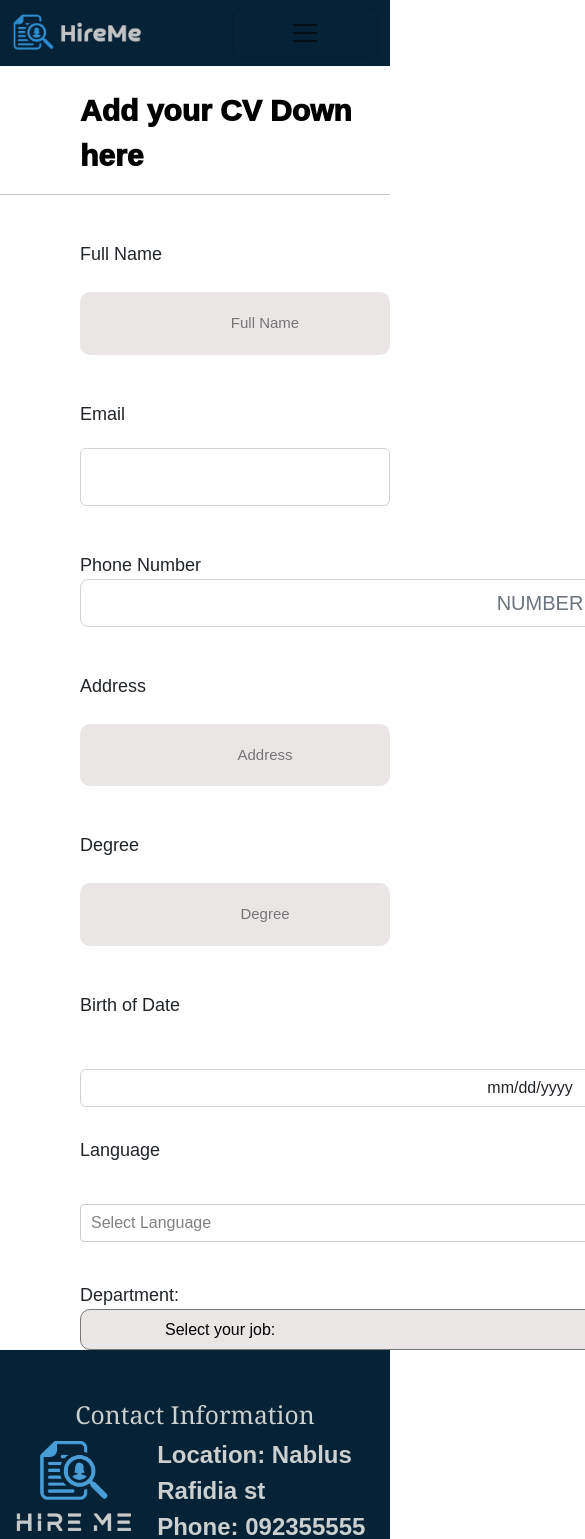
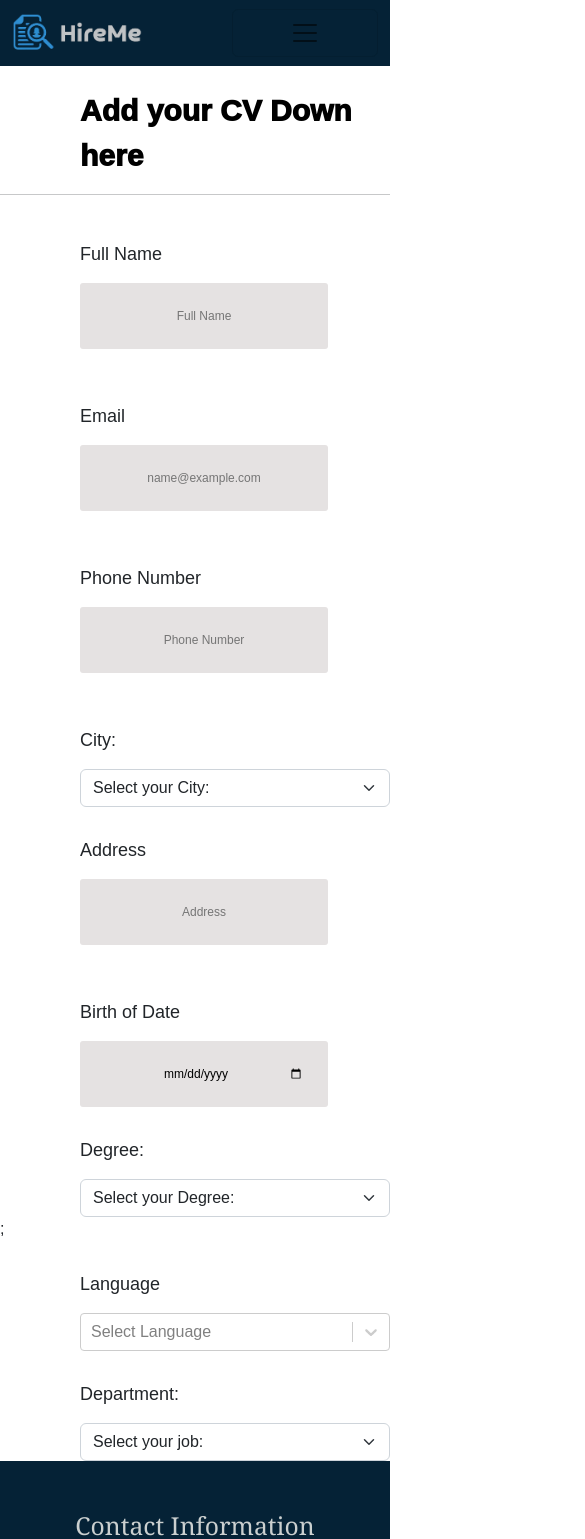
Before and after one commit to Namroutii/job-app-cap, a React (Create React App) app in the folder job-app/: page /add-cv in a window 390 px wide. Shown: the top 1539 px of the page, 585 px wide, since content can reach past the window. Built offline with nearby package versions, Linux system fonts and the light colour scheme.

Commit message:
make a component -select,date and url- and make the page responsive

```diff
--- /dev/null
+++ b/job-app/src/components/Inputs/Date.js
@@ -0,0 +1,18 @@
+import React from "react";
+
+const Date = () => {
+  return (
+    <>
+      <label className="label-form">Birth of Date</label>
+      <div className="form">
+        <input
+          calendar-picker="date"
+          className="fab-TextInput "
+          type="date"
+          required
+        />
+      </div>
+    </>
+  );
+};
+export default Date;
--- a/job-app/src/components/Inputs/Email.js
+++ b/job-app/src/components/Inputs/Email.js
@@ -1,13 +1,9 @@
-import "./Inputs.css"
-
+import "./Inputs.css";
 import { useState } from "react";
 
-const Email = (props) => {
-
-
+const Email = () => {
   const [email, setEmail] = useState("");
   const [checkEm, setCheckEmail] = useState("");
-
 
   const checkEmail = () => {
     if (email.length < 10) setCheckEmail("error");
@@ -16,22 +12,20 @@ const Email = (props) => {
 
   return (
     <>
-            <form>
-                <label className="select-label">Email</label>
-                <div className="form-floating mb-3">
+      <label className="label-form">Email</label>
+      <div className="form">
         <input
           type="email"
-                        className="form-control"
-                        id="floatingInput"
+          className="fab-TextInput "
           placeholder="name@example.com"
           onChange={(e) => {
             setEmail(e.target.value);
             checkEmail();
           }}
+          required
         />
       </div>
-                <p>{checkEm}</p>
-            </form>
+      <span className="validation">{checkEm}</span>
     </>
   );
 };
--- a/job-app/src/components/Inputs/Inputs.css
+++ b/job-app/src/components/Inputs/Inputs.css
@@ -1,21 +1,17 @@
 .form {
   margin-top: 10px;
-    max-width: 1000px;
+  max-width: 900px;
   padding-left: 80px;
   text-align: left;
-
 }
 
-.form-group label {
-
+.label-form {
   text-align: left;
   display: block;
-
-
+  padding-left: 80px;
+  margin-bottom: 15px;
 }
-
 .form-group input {
-
   border: none;
   background-color: rgb(235, 230, 230);
   width: 920px;
@@ -26,32 +22,13 @@
 }
 
 .form-group {
-
   padding-left: 80px;
 }
 
 input:focus {
   outline-color: rgb(32, 177, 255);
-
 }
-
-@media screen and (max-width: 600px) {
-    input[type=text] {
-        width: 100%;
-        margin-top: 0;
+.validation {
+  padding-left: 80px;
+  color: red;
 }
-}
-
-@media screen and (max-width: 600px) {
-    input[type=email] {
-        width: 100%;
-        margin-top: 0;
-    }
-}
-
-@media screen and (max-width: 600px) {
-    input[type=select] {
-        width: 100%;
-        margin-top: 0;
-    }
-}
--- a/job-app/src/components/Inputs/Phone.js
+++ b/job-app/src/components/Inputs/Phone.js
@@ -1,9 +1,8 @@
-import "./Inputs.css"
+import "./Inputs.css";
 
 import { useState } from "react";
 
 const Phone = (props) => {
-
   const [number, setNumber] = useState("");
   const [check, setCheck] = useState("");
 
@@ -16,19 +15,20 @@ const Phone = (props) => {
   return (
     <>
       <form>
-                <div className="form-number">
-                    <label>Phone Number</label>
+        <label className="label-form">{props.children} </label>
+        <div className="form">
           <input
-                        className="form-control form-control-lg"
+            className="fab-TextInput "
             type="phone"
-                        placeholder="NUMBER"
+            placeholder={props.children}
             onChange={(e) => {
               setNumber(e.target.value);
               checkNumber();
             }}
+            required
           />
         </div>
-                <p>{check}</p>
+        <span className="validation">{check}</span>
       </form>
     </>
   );
--- /dev/null
+++ b/job-app/src/components/Inputs/Select.js
@@ -0,0 +1,20 @@
+import React from "react";
+
+const Selects = () => {
+  return (
+    <>
+      <label className="label-form"> Degree:</label>
+      <div className="form">
+        <select className="form-select">
+          <option value={0}>Select your Degree:</option>
+          <option value="1">Associate Degree </option>
+          <option value="2">Bachelor's Degree </option>
+          <option value="3">Masters Degree </option>
+          <option value="4">Doctoral Degree</option>
+        </select>
+      </div>
+      ;
+    </>
+  );
+};
+export default Selects;
--- a/job-app/src/components/Inputs/Text.js
+++ b/job-app/src/components/Inputs/Text.js
@@ -1,4 +1,4 @@
-import "./Inputs.css"
+import "./Inputs.css";
 
 import { useState } from "react";
 const Text = (props) => {
@@ -13,19 +13,21 @@ const Text = (props) => {
   return (
     <>
       <form>
-                <div className="form-group">
-                    <label> {props.children} </label> <br />
+        <label className="label-form"> {props.children} </label>
+        <div className="form">
           <input
-                        type="text"
+            className="fab-TextInput"
             placeholder={props.children}
-                        required
             onChange={(e) => {
               setName(e.target.value);
               checkName();
             }}
+            required
+            type="text"
           />
+          <br />
         </div>
-                <p>{check}</p>
+        <span className="validation">{check}</span>
       </form>
     </>
   );
--- a/job-app/src/components/Inputs/URL.js
+++ b/job-app/src/components/Inputs/URL.js
@@ -0,0 +1,11 @@
+import React from "react";
+
+const Url = () => {
+  <>
+    <label className="label-form">Email</label>
+    <div className="form">
+      <input type="url" className="fab-TextInput " required />
+    </div>
+  </>;
+};
+export default Url;
--- a/job-app/src/components/forms/Form.css
+++ b/job-app/src/components/forms/Form.css
@@ -34,24 +34,3 @@ input:focus {
   outline-color: rgb(32, 177, 255);
 
 }
-
-@media screen and (max-width: 600px) {
-  input[type=text] {
-    width: 100%;
-    margin-top: 0;
-  }
-}
-
-@media screen and (max-width: 600px) {
-  input[type=email] {
-    width: 100%;
-    margin-top: 0;
-  }
-}
-
-@media screen and (max-width: 600px) {
-  input[type=select] {
-    width: 100%;
-    margin-top: 0;
-  }
-}
--- a/job-app/src/pages/addCV/AddCV.css
+++ b/job-app/src/pages/addCV/AddCV.css
@@ -72,11 +72,7 @@ button:hover {
   padding-top: 30px;
 }
 
-.dropdown-container {
-  padding-top: 20px;
-  width: 1000px;
-  padding-left: 80px;
-}
+
 
 .select-label {
   padding-bottom: 20px;
--- a/job-app/src/pages/addCV/AddCV.js
+++ b/job-app/src/pages/addCV/AddCV.js
@@ -1,60 +1,64 @@
 import NavBar from "../../components/NavBar/NavBar";
 import Footer from "../../components/footer/Footer";
-
 import "./AddCV.css";
-
 import { useState } from "react";
 import Select from "react-select";
-
-
-import Text from "../../components/Inputs/Text"
-import Email from "../../components/Inputs/Email"
-import Phone from "../../components/Inputs/Phone"
-
-
+import Text from "../../components/Inputs/Text";
+import Email from "../../components/Inputs/Email";
+import Phone from "../../components/Inputs/Phone";
+import Date from "../../components/Inputs/Date";
+import Selects from "../../components/Inputs/Select";
+import Url from "../../components/Inputs/URL";
 
 function AddCV() {
   const [selectedOptions, setSelectedOptions] = useState("");
-  const [showSelect, setShowSelect] = useState("");
-  const handleShowSelect = (event) => {
-    const getUser = event.target.value;
-    setShowSelect(getUser);
-  };
+  function handleSelect(data) {
+    setSelectedOptions(data);
+  }
   const optionList = [
     { value: "English", label: "English" },
     { value: "Arabic", label: "Arabic" },
     { value: "Germany", label: "Germany" },
     { value: "Hebrew", label: "Hebrew" },
   ];
-  function handleSelect(data) {
-    setSelectedOptions(data);
-  }
-
+  const [showSelect, setShowSelect] = useState("");
+  const handleShowSelect = (event) => {
+    const getUser = event.target.value;
+    setShowSelect(getUser);
+  };
   return (
     <div>
-      <NavBar /> <br /><br /><br />
+      <NavBar /> <br />
+      <br />
+      <br />
       <div className="title">Add your CV Down here </div>
       <hr />
-
       <form>
-
-
         <Text>Full Name</Text>
-
         <Email />
-        <Phone />
+        <Phone>Phone Number</Phone>
+        <label className="label-form"> City:</label>
+        <div className="form">
+          <select className="form-select">
+            <option value={0}>Select your City:</option>
+            <option>Jerusalem</option>
+            <option>Ramallah</option>
+            <option>Nablus</option>
+            <option>Hebron</option>
+            <option>Jenin</option>
+            <option>Jericho</option>
+            <option>Bethlehem</option>
+            <option>Qalqilya</option>
+            <option>Tulkarm</option>
+          </select>
+        </div>
         <Text>Address</Text>
-        <Text>Degree</Text>
-
-
-        <label className="select-label">Birth of Date</label>
-        <div className="form-date">
-          <input type="date" className="form-control" />
-        </div>
-
-        <label className="select-label">Language</label>
-        <div className="dropdown-container">
+        <Date />
+        <Selects />
+        <label className="label-form">Language</label>
+        <div className="form">
           <Select
+            className="fab-TextInput "
             options={optionList}
             placeholder="Select Language"
             value={selectedOptions}
@@ -63,11 +67,10 @@ function AddCV() {
             isMulti
           />
         </div>
-
-        <div className="select">
-          <label> Department:</label> <br />
-          <select onChange={(e) => handleShowSelect(e)}>
-            <option selected>Select your job:</option>
+        <label className="label-form"> Department:</label>
+        <div className="form">
+          <select className="form-select" onChange={(e) => handleShowSelect(e)}>
+            <option value={0}>Select your job:</option>
             <option value="1">Programmer </option>
             <option value="2">Accountant </option>
             <option value="3">Designer </option>
@@ -76,11 +79,10 @@ function AddCV() {
         </div>
         {showSelect === "1" && (
           <div>
-
             <Text>Career</Text>
-            <Text>Years of Experience</Text>
+            <Phone>Years</Phone>
             <Text>Soft skills</Text>
-            <Text>LinkedIn URL</Text>
+            <Url />
             <Text>Language</Text>
             <Text>Skills</Text>
             <br />
@@ -91,10 +93,11 @@ function AddCV() {
           </div>
         )}
         {showSelect === "2" && (
-          <div><Text>Career</Text>
+          <div>
+            <Text>Career</Text>
             <Text>Years of Experience</Text>
             <Text>Soft skills</Text>
-            <Text>LinkedIn URL</Text>
+            <Url />
             <Text>Language</Text>
             <Text>Skills</Text>
             <br />
@@ -103,10 +106,11 @@ function AddCV() {
           </div>
         )}
         {showSelect === "3" && (
-          <div><Text>Career</Text>
+          <div>
+            <Text>Career</Text>
             <Text>Years of Experience</Text>
             <Text>Soft skills</Text>
-            <Text>LinkedIn URL</Text>
+            <Url />
             <Text>Language</Text>
             <Text>Skills</Text>
             <br />
@@ -115,10 +119,11 @@ function AddCV() {
           </div>
         )}
         {showSelect === "4" && (
-          <div><Text>Career</Text>
+          <div>
+            <Text>Career</Text>
             <Text>Years of Experience</Text>
             <Text>Soft skills</Text>
-            <Text>LinkedIn URL</Text>
+            <Url />
             <Text>Language</Text>
             <Text>Skills</Text>
             <br />
@@ -127,7 +132,6 @@ function AddCV() {
           </div>
         )}
       </form>
-
       <Footer />
     </div>
   );
```
Lines whose indentation alone changed are shown as unchanged.
